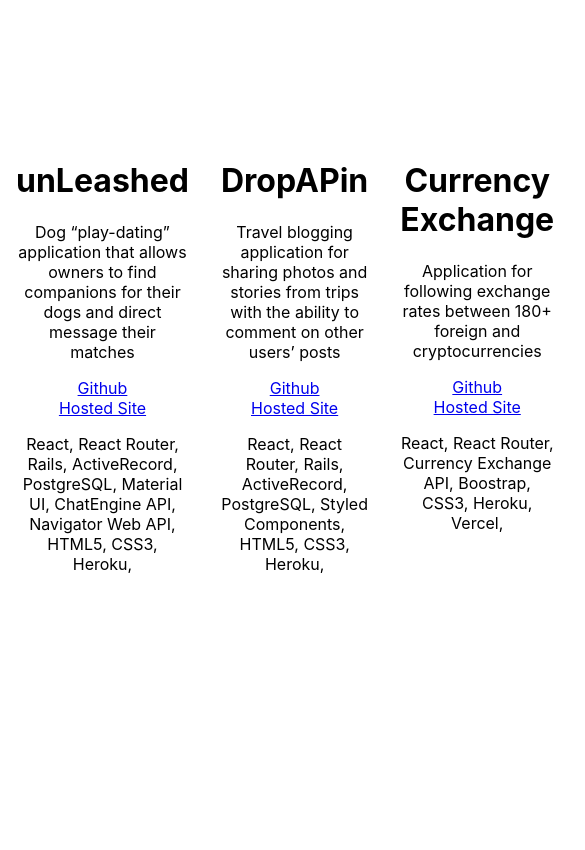
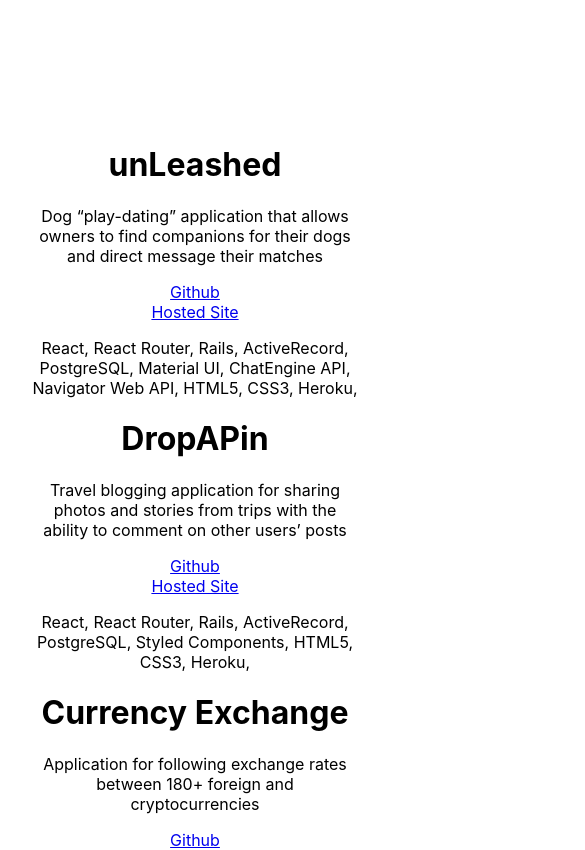
Before and after one commit to landonskinner/portfolio-site, a React (Create React App) app: page / in a window 390 px wide. Shown: the part 720-1570 px from the top of the page, 585 px wide, since content can reach past the window. Built offline with nearby package versions, Linux system fonts and the light colour scheme.

Commit message:
added media queries/styling for mobile design

```diff
--- a/public/index.html
+++ b/public/index.html
@@ -3,7 +3,8 @@
   <head>
     <meta charset="utf-8" />
     <link rel="icon" href="%PUBLIC_URL%/favicon.ico" />
-    <meta name="viewport" content="width=device-width, initial-scale=1" />
+    <!-- <meta name="viewport" content="width=device-width, initial-scale=1" /> -->
+    <meta name="viewport" content="width=device-width, maximum-scale=1.5" >
     <meta name="theme-color" content="#000000" />
     <meta
       name="description"
--- a/src/components/ProjectCard.js
+++ b/src/components/ProjectCard.js
@@ -32,4 +32,9 @@
         padding: 0;
     }
 
+    @media screen and (max-width: 480px) {
+        margin-left: 2em;
+        margin-right: 2em;
+    }
+
 `
--- a/src/components/Projects.js
+++ b/src/components/Projects.js
@@ -46,8 +46,13 @@
 
 const ProjectsStyle = styled.div`
 
-    height: 100vh;
+    min-height: 100vh;
     display: flex;
-    justify-content: space-evenly;
+    flex-wrap: wrap;
+    justify-content: center;
+
+    @media screen and (max-width: 480px) {
+        display: block;
+    }
 
 `
```
Also changed, not shown: src/App.css (+7 -0 lines).
